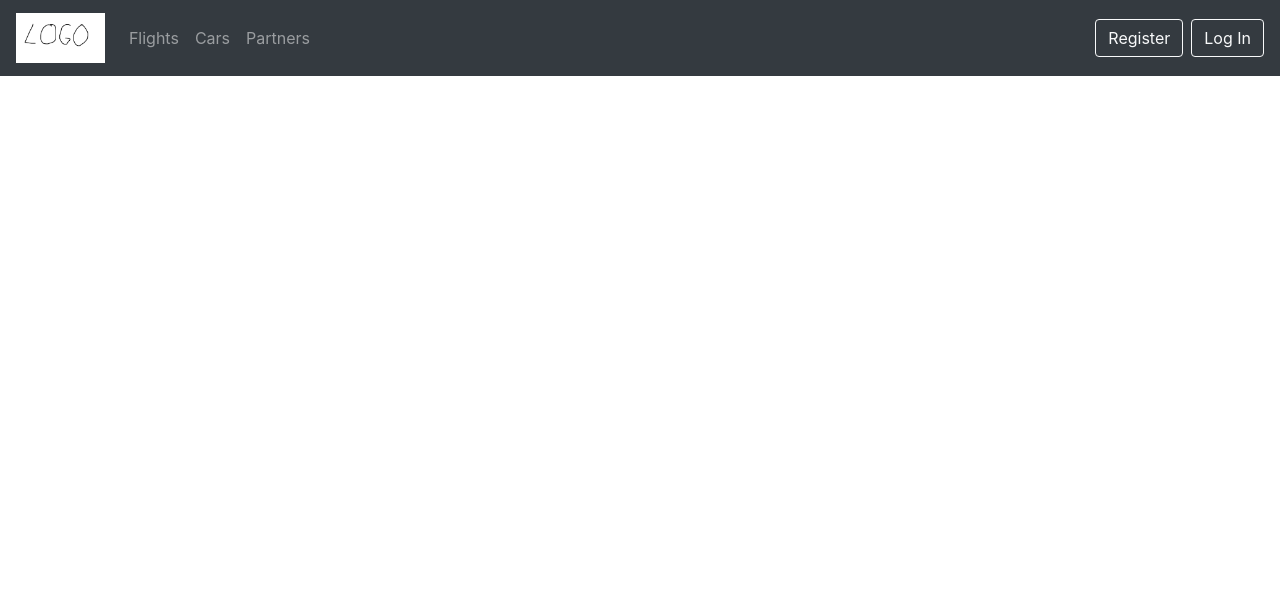
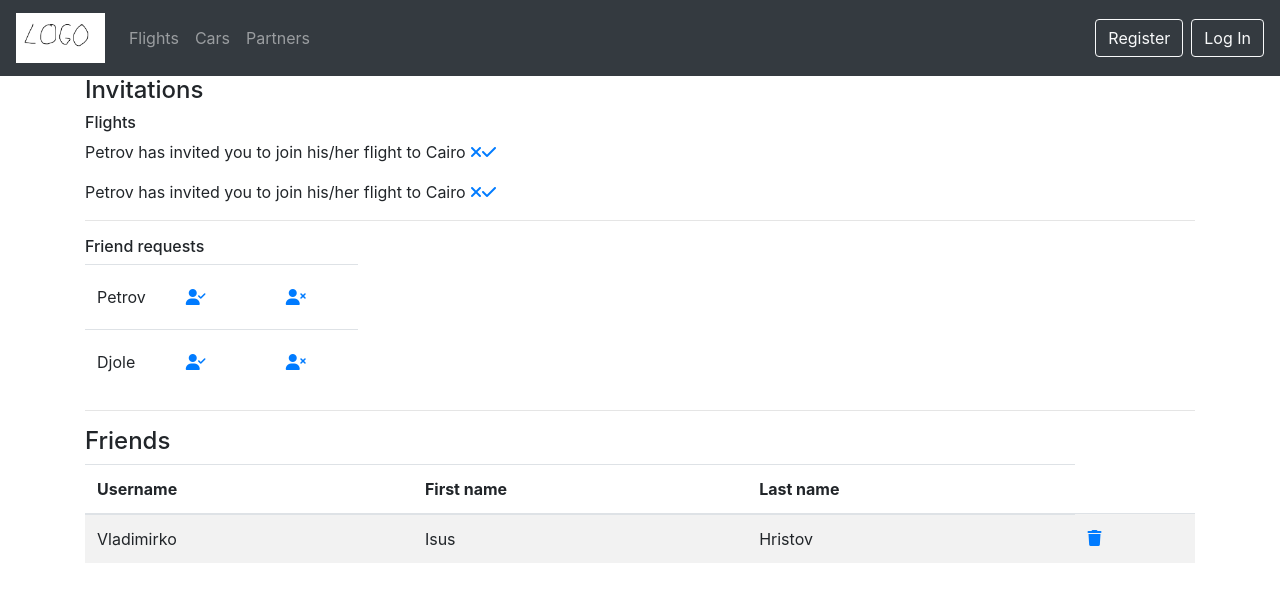
Before and after one commit to Dino97/Web-2, an Angular app in the folder projekat/: page /friends in a window 1280 px wide. Before the commit this address led to /. Shown: the top 602 px of the page. Built offline with nearby package versions, Linux system fonts and the light colour scheme.

Commit message:
Friends page

```diff
--- a/projekat/src/app/app.module.ts
+++ b/projekat/src/app/app.module.ts
@@ -16,6 +16,7 @@ import { PlaneSeatsComponent } from './components/plane-seats/plane-seats.compon
 import { PartnersComponent } from './pages/partners/partners.component';
 import { CitiesComponent } from './components/cities/cities.component';
 import { RentResultsComponent } from './components/rent-results/rent-results.component';
+import { FriendsComponent } from './pages/friends/friends.component';
 
 @NgModule({
   declarations: [
@@ -32,6 +33,7 @@ import { RentResultsComponent } from './components/rent-results/rent-results.com
     PartnersComponent,
     CitiesComponent,
     RentResultsComponent,
+    FriendsComponent,
   ],
   imports: [
     BrowserModule,
--- a/projekat/src/app/components/core/header/header.component.html
+++ b/projekat/src/app/components/core/header/header.component.html
@@ -21,7 +21,10 @@
         <div *ngIf="isRegistered()">
             <ul class="navbar-nav">
                 <li class="nav-item">
-                    <a class="nav-link mr-4" style="color: white;" routerLink="/profile">{{ username }}</a>
+                    <a class="nav-link mr-4" style="color: white;" routerLink="/profile"> <i class="fas fa-user"></i> {{ username }}</a>
+                </li>
+                <li class="nav-item">
+                    <a class="nav-link mr-4" style="color: white;" routerLink="/friends"> <i class="fas fa-user-friends"></i> Friends </a>
                 </li>
                 <li class="nav-item">
                     <button class="btn btn-outline-light" (click)="logOut()" routerLink="/">Log Out</button>
--- a/projekat/src/app/components/friend-list/friend-list.component.ts
+++ b/projekat/src/app/components/friend-list/friend-list.component.ts
@@ -18,5 +18,4 @@ export class FriendListComponent implements OnInit {
 
   ngOnInit(): void {
   }
-
 }
--- /dev/null
+++ b/projekat/src/app/pages/friends/friends.component.html
@@ -0,0 +1,26 @@
+
+<div class="container">
+    <h4> Invitations </h4>
+    <h6> Flights </h6>
+    <p *ngFor="let invitation of getFlightInvitations()">
+        {{ invitation.fromUser }} has invited you to join his/her flight to {{ invitation.flight.to.city }}
+        <a routerLink="/friends"> <i class="fas fa-times"></i> </a>
+        <a routerLink="/friends"> <i class="fas fa-check"></i> </a>
+    </p>
+
+    <hr>
+
+    <h6> Friend requests </h6>
+    <table class="table" style="width: 100px;">
+        <tr *ngFor="let user of getFriendRequests()">
+            <td style="vertical-align: middle;"> {{ user }} </td>
+            <td> <a class="nav-link mr-4" routerLink="/friends"> <i class="fas fa-user-check"></i> </a> </td>
+            <td> <a class="nav-link mr-4" routerLink="/friends"> <i class="fas fa-user-times"></i> </a> </td>
+        </tr>
+    </table>
+
+    <hr>
+
+    <h4> Friends </h4>
+    <app-friend-list></app-friend-list>
+</div>
--- /dev/null
+++ b/projekat/src/app/pages/friends/friends.component.ts
@@ -0,0 +1,38 @@
+import { Component, OnInit } from '@angular/core';
+import { Flight } from "../../entities/flight/flight"
+import { Airport } from 'src/app/entities/airport/airport';
+
+class FlightInvitation
+{
+  fromUser: string;
+  flight: Flight;
+
+  constructor(fromUser: string, flight: Flight) {
+    this.fromUser = fromUser;
+    this.flight = flight;
+  }
+}
+
+@Component({
+  selector: 'app-friends',
+  templateUrl: './friends.component.html',
+  styleUrls: ['./friends.component.css']
+})
+export class FriendsComponent implements OnInit {
+
+  constructor() { }
+
+  ngOnInit(): void {
+  }
+
+  getFlightInvitations(): FlightInvitation[] {
+    let a1 = new Airport("", "", "Cairo", "Egypt");
+    let f1 = new Flight(a1, a1, new Date(), new Date(), undefined);
+
+    return [ new FlightInvitation("Petrov", f1), new FlightInvitation("Petrov", f1) ];
+  }
+
+  getFriendRequests(): string[] {
+    return [ "Petrov", "Djole" ];
+  }
+}
```
Also changed, not shown: projekat/src/app/app-routing.module.ts (+7 -5 lines), projekat/src/app/pages/friends/friends.component.css (added), 1 other file (tests, documents, lock files or other folders).
